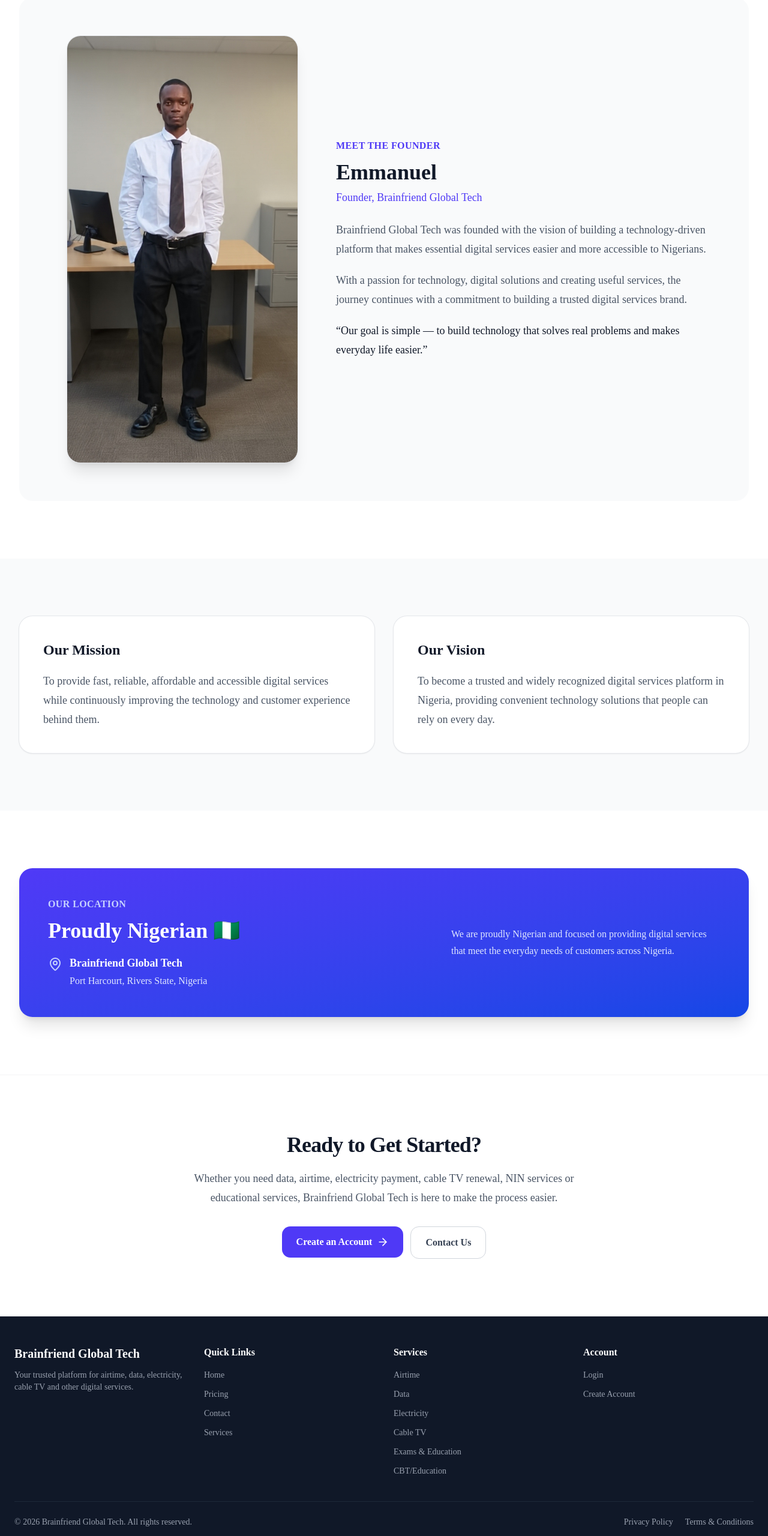
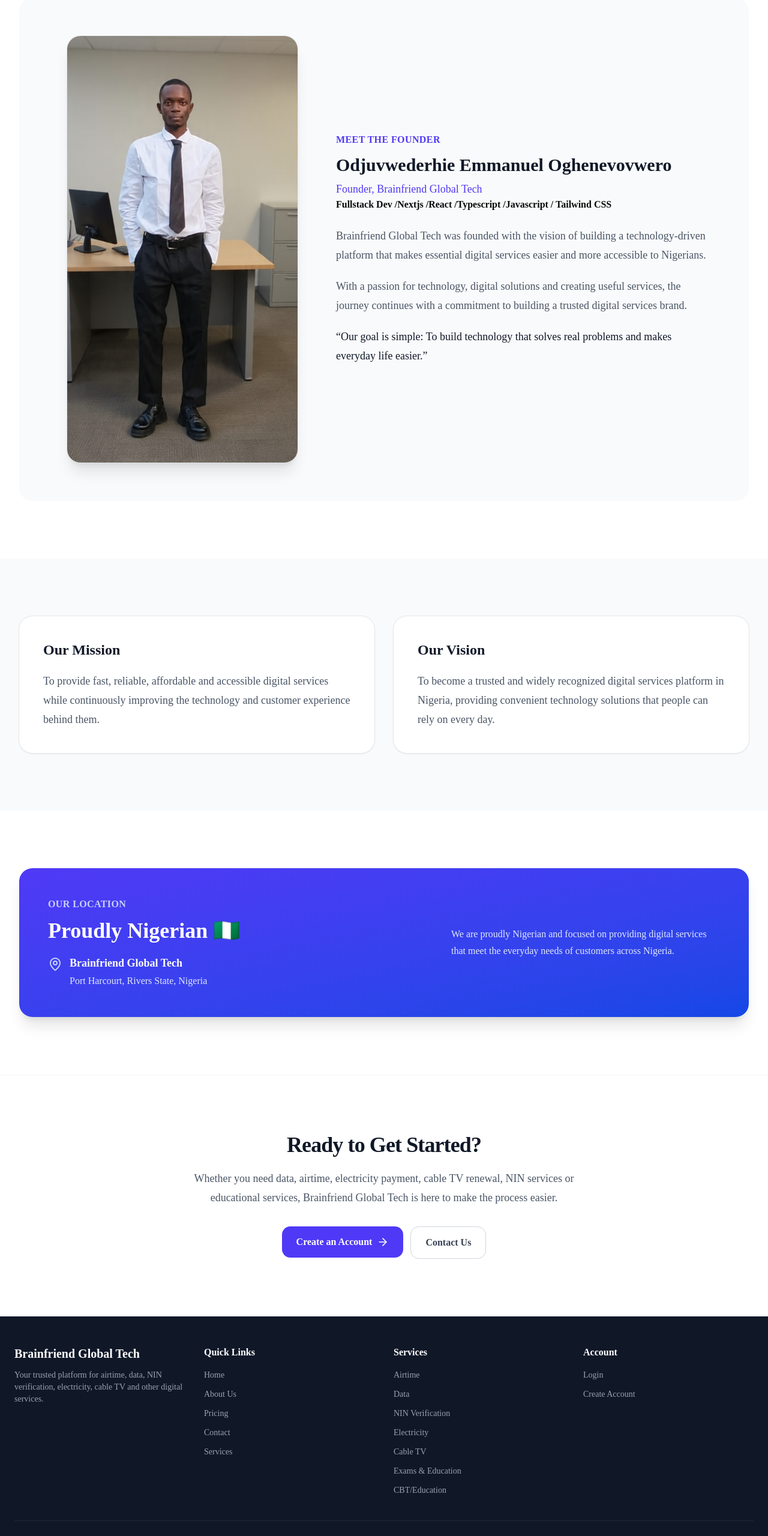
Before and after one commit to Brainfriend4life/brainfriendtech, a Next.js app: page /about in a window 1280 px wide. Shown: the part 3895-6455 px from the top of the page at 60% size. Built offline with nearby package versions, Linux system fonts and the light colour scheme.

Commit message:
add files

```diff
--- a/app/about/page.tsx
+++ b/app/about/page.tsx
@@ -408,12 +408,13 @@
                 Meet the Founder
               </p>
 
-              <h2 className="mt-3 text-3xl font-bold text-gray-900 sm:text-4xl">
-                Emmanuel
+              <h2 className="mt-3 text-2xl font-bold text-gray-900 sm:text-3xl">
+                Odjuvwederhie Emmanuel Oghenevovwero
               </h2>
 
               <p className="mt-2 text-lg font-medium text-indigo-600">
-                Founder, Brainfriend Global Tech
+                Founder, Brainfriend Global Tech</p>
+                <p className="font-bold">Fullstack Dev /Nextjs /React /Typescript /Javascript / Tailwind CSS
               </p>
 
               <p className="mt-6 text-lg leading-8 text-gray-600">
@@ -431,7 +432,7 @@
               </p>
 
               <p className="mt-5 text-lg font-medium leading-8 text-gray-900">
-                “Our goal is simple — to build technology that solves
+                “Our goal is simple: To build technology that solves
                 real problems and makes everyday life easier.”
               </p>
 
--- a/components/layout/Footer.tsx
+++ b/components/layout/Footer.tsx
@@ -4,37 +4,40 @@
   return (
     <footer className="bg-gray-900 text-white">
       <div className="mx-auto max-w-7xl px-6 py-12">
-
         <div className="grid gap-8 sm:grid-cols-2 lg:grid-cols-4">
 
           {/* BRAND */}
-
           <div>
             <h2 className="text-xl font-bold">
               Brainfriend Global Tech
             </h2>
 
             <p className="mt-3 text-sm text-gray-400">
-              Your trusted platform for airtime,
-              data, electricity, cable TV and
-              other digital services.
+              Your trusted platform for airtime, data,
+              NIN verification, electricity, cable TV
+              and other digital services.
             </p>
           </div>
 
           {/* QUICK LINKS */}
-
           <div>
             <h3 className="mb-4 font-semibold">
               Quick Links
             </h3>
 
             <div className="space-y-3 text-sm text-gray-400">
-
               <Link
                 href="/"
                 className="block transition hover:text-white"
               >
                 Home
+              </Link>
+
+              <Link
+                href="/about"
+                className="block transition hover:text-white"
+              >
+                About Us
               </Link>
 
               <Link
@@ -57,19 +60,16 @@
               >
                 Services
               </Link>
-
             </div>
           </div>
 
           {/* SERVICES */}
-
           <div>
             <h3 className="mb-4 font-semibold">
               Services
             </h3>
 
             <div className="space-y-3 text-sm text-gray-400">
-
               <Link
                 href="/dashboard/airtime"
                 className="block transition hover:text-white"
@@ -82,6 +82,13 @@
                 className="block transition hover:text-white"
               >
                 Data
+              </Link>
+
+              <Link
+                href="/dashboard/nin"
+                className="block transition hover:text-white"
+              >
+                NIN Verification
               </Link>
 
               <Link
@@ -111,19 +118,16 @@
               >
                 CBT/Education
               </Link>
-
             </div>
           </div>
 
           {/* ACCOUNT */}
-
           <div>
             <h3 className="mb-4 font-semibold">
               Account
             </h3>
 
             <div className="space-y-3 text-sm text-gray-400">
-
               <Link
                 href="/login"
                 className="block transition hover:text-white"
@@ -137,23 +141,18 @@
               >
                 Create Account
               </Link>
-
             </div>
           </div>
-
         </div>
 
         {/* BOTTOM */}
-
         <div className="mt-10 flex flex-col gap-4 border-t border-gray-800 pt-6 text-sm text-gray-400 sm:flex-row sm:items-center sm:justify-between">
-
           <p>
             © {new Date().getFullYear()} Brainfriend Global Tech.
             All rights reserved.
           </p>
 
           <div className="flex flex-wrap gap-5">
-
             <Link
               href="/privacy"
               className="transition hover:text-white"
@@ -167,11 +166,8 @@
             >
               Terms & Conditions
             </Link>
-
           </div>
-
         </div>
-
       </div>
     </footer>
   );
```
